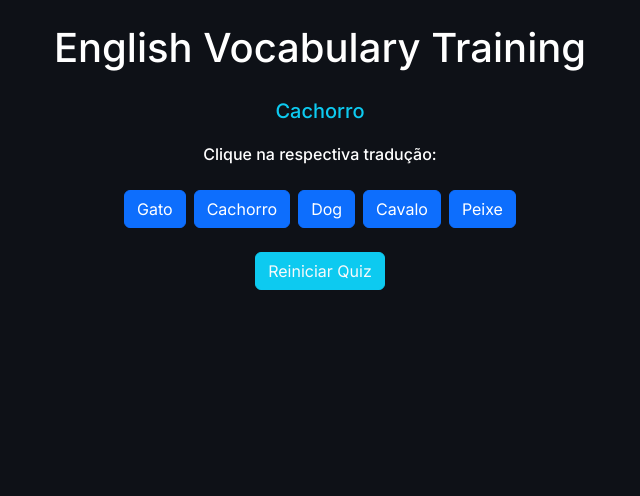
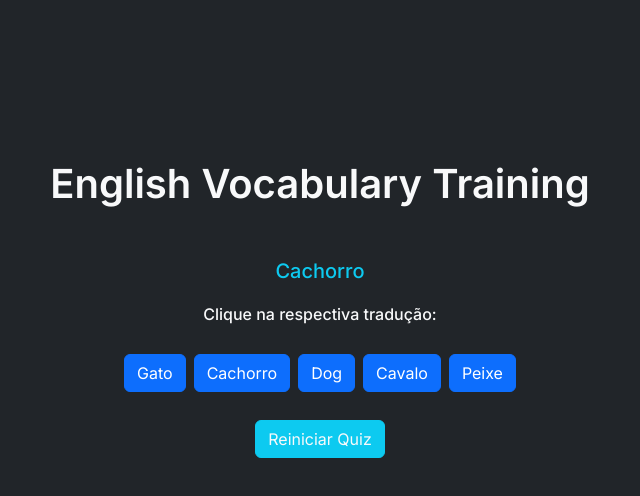
Before and after one commit to gvfirmeza/EnglishVocabularyQuiz, a plain HTML site: page index.html in a window 1280 px wide. Shown: the whole page, without its empty margins (320-960 px from the left). Drawn offline with nearby package versions, Linux system fonts and the light colour scheme.

Commit message:
bootstrap

```diff
--- a/index.html
+++ b/index.html
@@ -10,13 +10,17 @@
     <link href="https://fonts.googleapis.com/css2?family=Inter:wght@100..900&display=swap" rel="stylesheet">
     <link href="https://cdn.jsdelivr.net/npm/bootstrap@5.3.3/dist/css/bootstrap.min.css" rel="stylesheet" integrity="sha384-QWTKZyjpPEjISv5WaRU9OFeRpok6YctnYmDr5pNlyT2bRjXh0JMhjY6hW+ALEwIH" crossorigin="anonymous">
 </head>
-<body class="page">
-    <div>
-        <h1 class="my-4">English Vocabulary Training</h1>
+<body class="bg-dark text-light page">
+    <div class="text-center page">
+        <h1 class="my-5 fw-semibold">English Vocabulary Training</h1>
+
         <div class="title" id="question"></div>
-        <p class="text-lg-center text-wrap fs-6">Clique na respectiva tradução:</p>
-        <div class=" my-4 d-flex justify-content-center" id="options"></div>
-        <div class=" my-4 d-flex justify-content-center">
+
+        <p class="text-wrap fs-6">Clique na respectiva tradução:</p>
+
+        <div class="my-4 d-flex justify-content-center flex-wrap" id="options"></div>
+
+        <div class="d-flex justify-content-center">
             <button class="btn btn-info text-light" id="restartButton">Reiniciar Quiz</button>
         </div>
     </div>
--- a/quiz.js
+++ b/quiz.js
@@ -23,7 +23,7 @@ function showQuestion(question) {
         const button = document.createElement('button');
         button.textContent = option;
         button.addEventListener('click', () => checkAnswer(button, option, question.correctAnswer));
-        button.classList.add('btn', 'btn-primary', 'mx-1'); // Adicionar classe Bootstrap padrão
+        button.classList.add('btn', 'btn-primary', 'm-1'); // Adicionar classe Bootstrap padrão
         optionsElement.appendChild(button);
     });
 }
--- a/styles.css
+++ b/styles.css
@@ -1,8 +1,5 @@
 .page {
     font-family: "Inter";
-    background-color: rgb(14, 17, 23);
-    color:white;
-    display: flex;
-    justify-content: center;
     font-weight: 500;
+    margin-top: 10em;
 }
```
